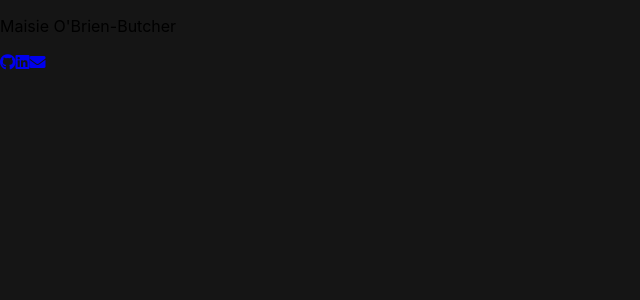
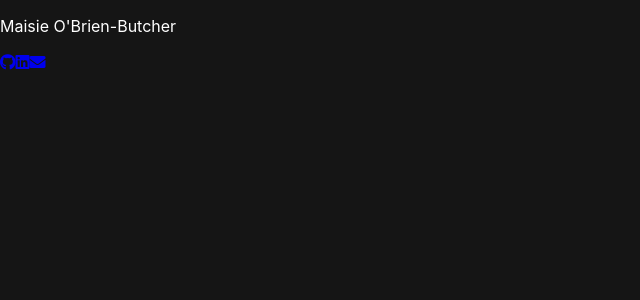
Before and after one commit to maisieo/-maisie-codes, a React (Create React App) app: page / in a window 1280 px wide. Shown: the top 300 px of the page, without its empty margins (0-640 px from the left). Built offline with nearby package versions, Linux system fonts and the light colour scheme.

Commit message:
rename variables

```diff
--- a/src/App.scss
+++ b/src/App.scss
@@ -1,7 +1,5 @@
-$primary-color: #151515;
-$highlight-color: #4ee1a0;
-$base-spacing: 16px;
-$light-color-2: #ffffff;
+// @import '../styles/variables';
+@import 'styles/variables';
 
 
 #root {
--- a/src/components/Header/Header.scss
+++ b/src/components/Header/Header.scss
@@ -0,0 +1,6 @@
+@import '../../styles/variables';
+
+.name {
+    color: $light-color-2;
+
+}
```
